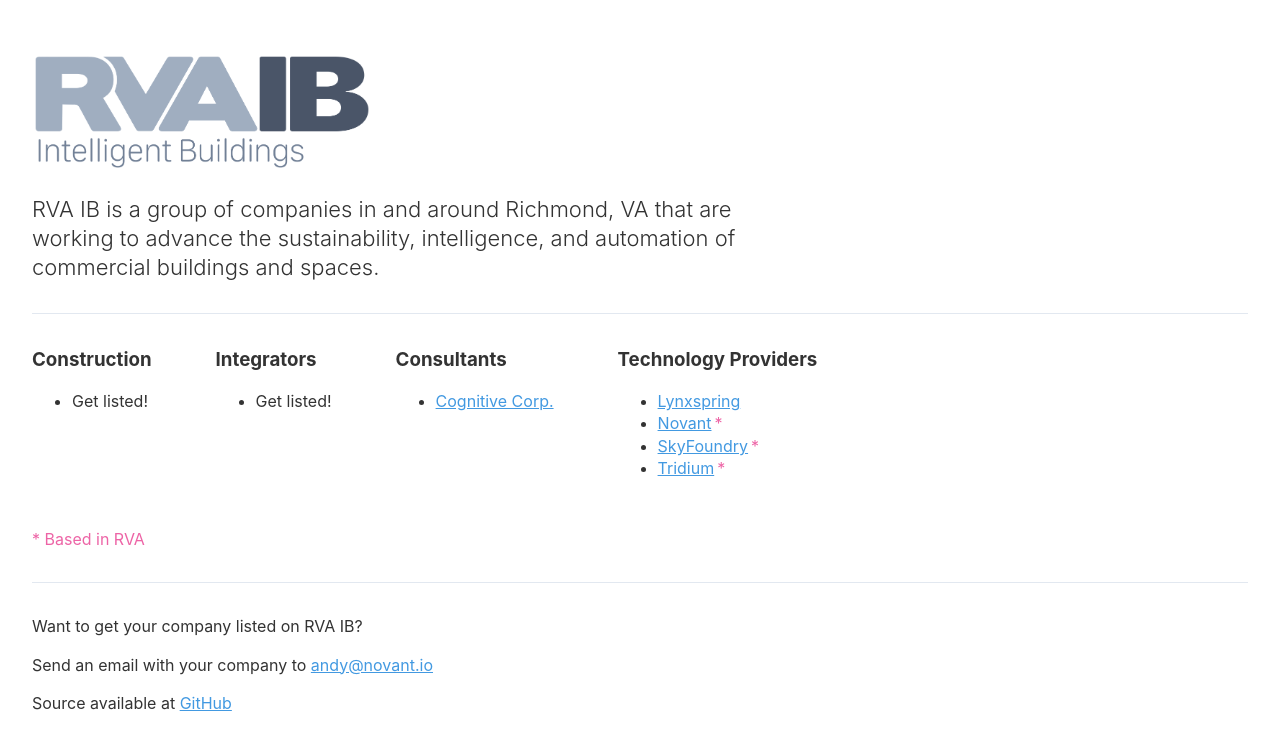
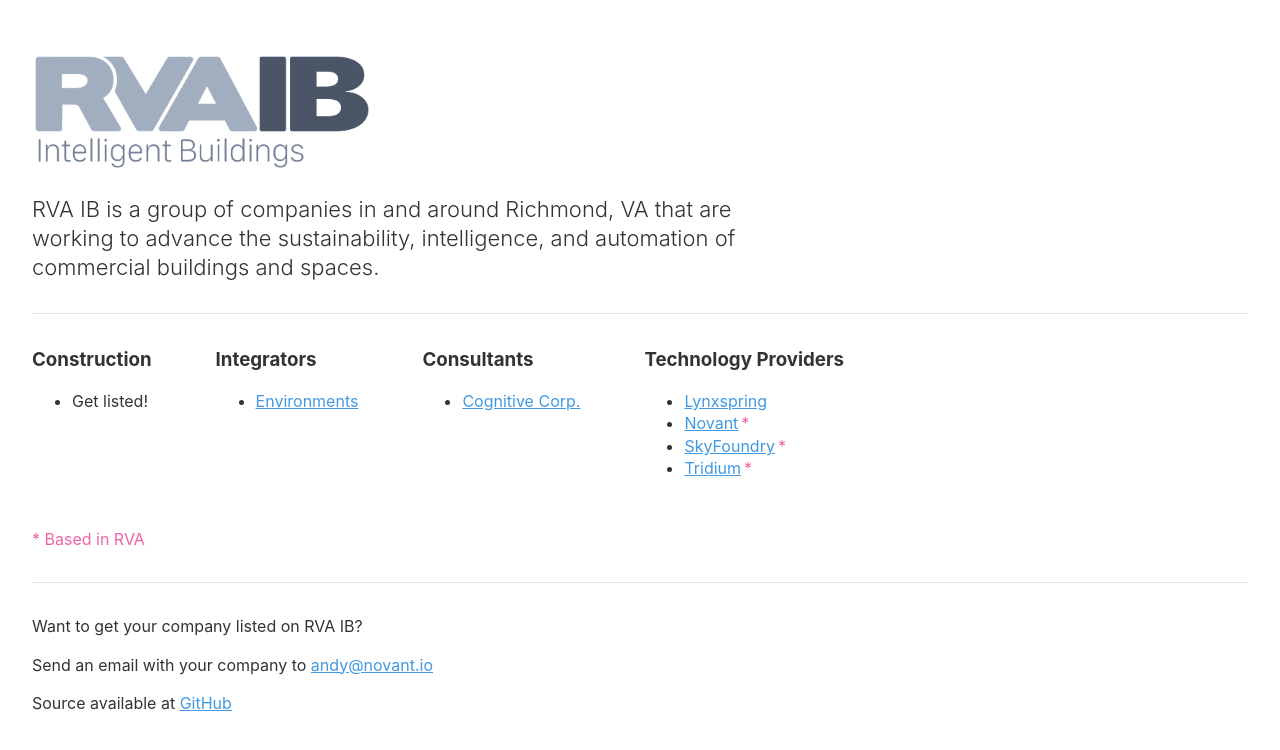
Before and after one commit to afrankvt/rvaib, a plain HTML site: page index.html in a window 1280 px wide. Drawn offline with Linux system fonts and the light colour scheme.

Commit message:
Add Environments by LE

```diff
--- a/index.html
+++ b/index.html
@@ -32,7 +32,7 @@
       <div>
         <h3>Integrators</h3>
         <ul>
-          <li>Get listed!</li>
+          <li><a href="https://www.environments.tech/">Environments</a></li>
         </ul>
       </div>
       <!-- Consultants -->
```
